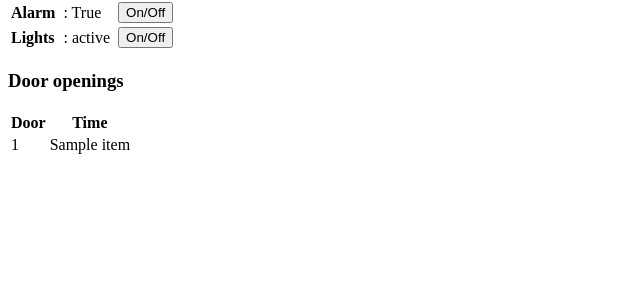
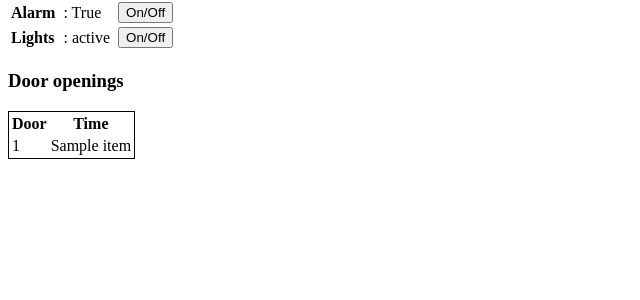
Before and after one commit to eddyvdaker/IoT-Course-Alarm-PoC, a Flask app: template templates/homepage.html in a window 1280 px wide. Shown: the part 158-458 px from the top of the page, without its empty margins (0-640 px from the left). Run offline with Flask 2, Linux system fonts and the light colour scheme; the template is opened without the code that fills it: most values are stand-ins (such as "Sample title", 1, 10 or a date in 2020).

Commit message:
Added border to doors table

```diff
--- a/templates/homepage.html
+++ b/templates/homepage.html
@@ -35,7 +35,7 @@
     </table>
 
     <h3>Door openings</h3>
-    <table>
+    <table style="border: 1px solid;">
         <tr>
             <th>Door</th>
             <th>Time</th>
```
